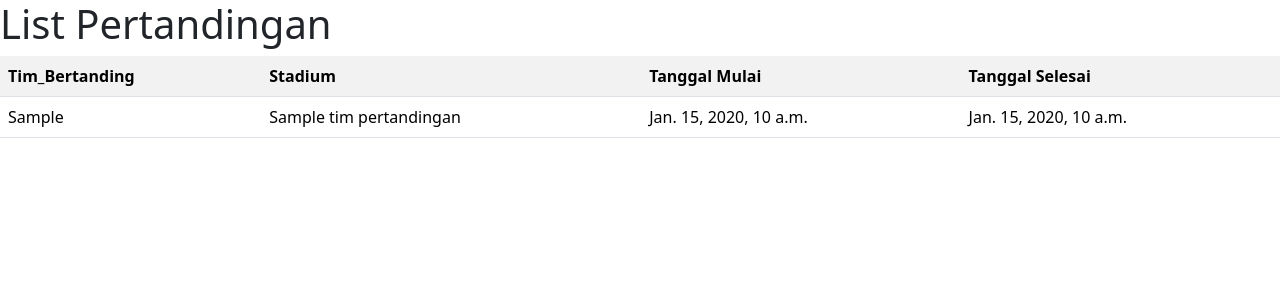
After one commit to TehGaa/TK4-E10, a Django app: page /krem/list_pertandingan_manajer in a window 1280 px wide. The commit adds this page. Shown: the top 300 px of the page. Run offline with Django 4.2, Linux system fonts and the light colour scheme; tables that the repository leaves empty hold one stand-in row (values such as "Sample post"); a database or web service that is not in the repository returns one stand-in record (values such as "Sample title"); some libraries are stand-ins or nearby versions.

Commit message:
dashboard udah, krem udah

```diff
--- /dev/null
+++ b/krem/templates/list_pertandingan_manajer.html
@@ -0,0 +1,25 @@
+{% extends 'base.html' %} {% block meta %}
+<title>List Pertandingan Manajer</title>
+{% endblock meta %}
+
+{% block content %}
+<h1>List Pertandingan</h1>
+
+<table class="table table-striped p-2">
+    <tr>
+        <th>Tim_Bertanding</th>
+        <th>Stadium</th>
+        <th>Tanggal Mulai</th>
+        <th>Tanggal Selesai</th>
+    </tr>
+    {% for info in pertandingans %}
+    <tr>
+        <td>{{ info.tim_bertanding }}</td>
+        <td>{{ info.nama }}</td>
+        <td>{{ info.start_datetime }}</td>
+        <td>{{ info.end_datetime }}</td>
+    </tr>
+    {% endfor %}
+</table>
+
+{% endblock content %}
--- a/krem/urls.py
+++ b/krem/urls.py
@@ -10,4 +10,8 @@ urlpatterns = [
     path('pembelian_tiket2', pembelian_tiket2, name="pembelian_tiket2"),
     path('pembelian_tiket3', pembelian_tiket3, name="pembelian_tiket3"),
     path('pembelian_tiket4', pembelian_tiket4, name="pembelian_tiket4"),
+    path('list_pertandingan_penonton', list_pertandingan_penonton, name="list_pertandingan_penonton"),
+    path('list_pertandingan_manajer', list_pertandingan_manajer, name="list_pertandingan_manajer"),
+    path('history_rapat', history_rapat, name="history_rapat"),
+    path('isi_rapat', isi_rapat, name="isi_rapat")
 ]
--- a/krem/views.py
+++ b/krem/views.py
@@ -73,7 +73,9 @@ def pembelian_tiket3(request):
 
         response = HttpResponseRedirect(reverse('krem:pembelian_tiket3'))
         response['location'] = reverse('krem:pembelian_tiket3')
+
         response.set_cookie("id_pertandingan", id_pertandingan)
+
         print(response)
         return response
     if (request.method == "GET"):
@@ -88,12 +90,10 @@ def pembelian_tiket4(request):
 
         id_penonton = request.COOKIES.get('id_role')
         id_pertandingan = request.COOKIES.get('id_pertandingan')
+
         jenis_tiket = request.POST.get('jenis_tiket')
         jenis_pembayaran = request.POST.get('jenis_pembayaran')
         nomor_receipt = generate_random_receipt()
-
-        string = f"'{id_penonton}', '{id_pertandingan}', '{jenis_tiket}', '{jenis_pembayaran}', '{nomor_receipt}'"
-        print(string)
 
         query = f"INSERT INTO PEMBELIAN_TIKET VALUES('{nomor_receipt}', '{id_penonton}', '{jenis_tiket}', '{jenis_pembayaran}', '{id_pertandingan}')"
         cur.execute(query)
@@ -104,6 +104,108 @@ def pembelian_tiket4(request):
         return response
 
     return
+
+def list_pertandingan_penonton(request):
+
+    query=f"""
+            select start_datetime, end_datetime, STRING_AGG(nama_tim, ' vs ') as tim_bertanding, s.nama
+            from tim_pertandingan as tp
+            inner join pertandingan as p on tp.id_pertandingan=p.id_pertandingan -- add a dot here
+            inner join stadium as s on p.stadium=s.id_stadium -- change stadium to s
+            group by s.id_stadium, p.id_pertandingan
+            order by start_datetime
+            """
+    cur.execute(query)
+    list_pertandingan = cur.fetchall()
+    context = {'pertandingans' : list_pertandingan}
+
+    return render(request, 'list_pertandingan_penonton.html', context)
+
+
+def list_pertandingan_manajer(request):
+    id_manajer = request.COOKIES.get('id_role')
+
+    query=f"""select p.id_pertandingan, start_datetime, end_datetime, STRING_AGG(nama_tim, ' vs ') as tim_bertanding, s.nama
+            from tim_pertandingan as tp
+            inner join pertandingan as p on tp.id_pertandingan=p.id_pertandingan -- add a dot here
+            inner join stadium as s on p.stadium=s.id_stadium -- change stadium to s
+		    where (p.id_pertandingan) in
+            (select id_pertandingan
+            from tim_manajer natural
+            join tim_pertandingan where id_manajer='{id_manajer}')
+            group by s.id_stadium, p.id_pertandingan
+            order by start_datetime
+            """
+    cur.execute(query)
+    list_pertandingan = cur.fetchall()
+    context = {'pertandingans' : list_pertandingan}
+
+    return render(request, 'list_pertandingan_manajer.html', context)
+
+def history_rapat(request):
+    id_manajer = request.COOKIES.get('id_role')
+
+    query = f"""
+    select array_to_string(array_agg("nama_tim"),' VS ') as rapat_tim, panitia.username as nama_panitia, stadium.nama as nama_stadium, pertandingan.start_datetime as tanggal_dan_waktu, rapat.id_pertandingan
+    from rapat, panitia, tim_pertandingan, stadium, pertandingan
+    where tim_pertandingan.id_pertandingan = rapat.id_pertandingan and pertandingan.id_pertandingan = rapat.id_pertandingan and pertandingan.stadium = stadium.id_stadium and rapat.perwakilan_panitia = panitia.id_panitia
+    AND (manajer_tim_a='{id_manajer}' or manajer_tim_b='{id_manajer}')
+    group by pertandingan.start_datetime, stadium.nama, panitia.username, rapat.id_pertandingan
+    order by pertandingan.start_datetime
+    """
+    cur.execute(query)
+    rapats = cur.fetchall()
+
+    context = {
+        'rapats':rapats
+    }
+    return render(request, 'history_rapat.html', context)
+
+def isi_rapat(request):
+    if (request.method == "POST"):
+
+        data = json.loads(request.body)
+        id_pertandingan = data.get('id_pertandingan')
+        print(id_pertandingan + " ini id")
+
+        response = HttpResponseRedirect(reverse('krem:isi_rapat'))
+        response['location'] = reverse('krem:isi_rapat')
+
+        response.set_cookie("id_pertandingan", id_pertandingan)
+
+        print(response)
+        return response
+
+
+        query=f"""
+        select isi_rapat from rapat where id_pertandingan = \'{id_pertandingan}\'
+        """
+        cur.execute(query)
+        isi_rapat = cur.fetchall()
+
+        response.set_cookie("id_pertandingan", id_pertandingan)
+
+
+        context = {
+            'isi_rapat': isi_rapat
+        }
+
+        return render(request, 'isi_rapat.html', context)
+    if (request.method=="GET"):
+        id_manajer = request.COOKIES.get('id_pertandingan')
+        query=f"""
+        select isi_rapat from rapat where id_pertandingan = '{id_manajer}'
+        """
+        cur.execute(query)
+        isi_rapat = cur.fetchall()
+
+        context = {
+            'isi_rapat': isi_rapat
+        }
+
+        return render(request, 'isi_rapat.html', context)
+
+
 
 def generate_random_receipt():
     random_numbers = [random.randint(1000, 9999) for _ in range(4)]
--- a/templates/base.html
+++ b/templates/base.html
@@ -39,10 +39,10 @@
             <a class="nav-link" href="#">Peminjaman Stadium</a>
           </li>
           <li class="nav-item">
-            <a class="nav-link" href="#">List Pertandingan</a>
+            <a class="nav-link" href="{% url 'krem:list_pertandingan_manajer' %}">List Pertandingan</a>
           </li>
           <li class="nav-item">
-            <a class="nav-link" href="#">History Rapat</a>
+            <a class="nav-link" href="{% url 'krem:history_rapat' %}">History Rapat</a>
           </li>
 
           {% endif %}
@@ -53,7 +53,7 @@
             <a class="nav-link" href="{% url 'krem:pembelian_tiket' %}">Pembelian Tiket</a>
           </li>
           <li class="nav-item">
-            <a class="nav-link" href="#">List Pertandingan</a>
+            <a class="nav-link" href="{% url 'krem:list_pertandingan_penonton' %}">List Pertandingan</a>
           </li>
 
           {% endif %}
```
Also changed, not shown: krem/templates/history_rapat.html (added, +58 -0 lines), krem/templates/isi_rapat.html (added, +11 -0 lines), krem/templates/list_pertandingan_penonton.html (added, +25 -0 lines), putih/templates/dashboard.html (+67 -0 lines), putih/views.py (+48 -3 lines).
